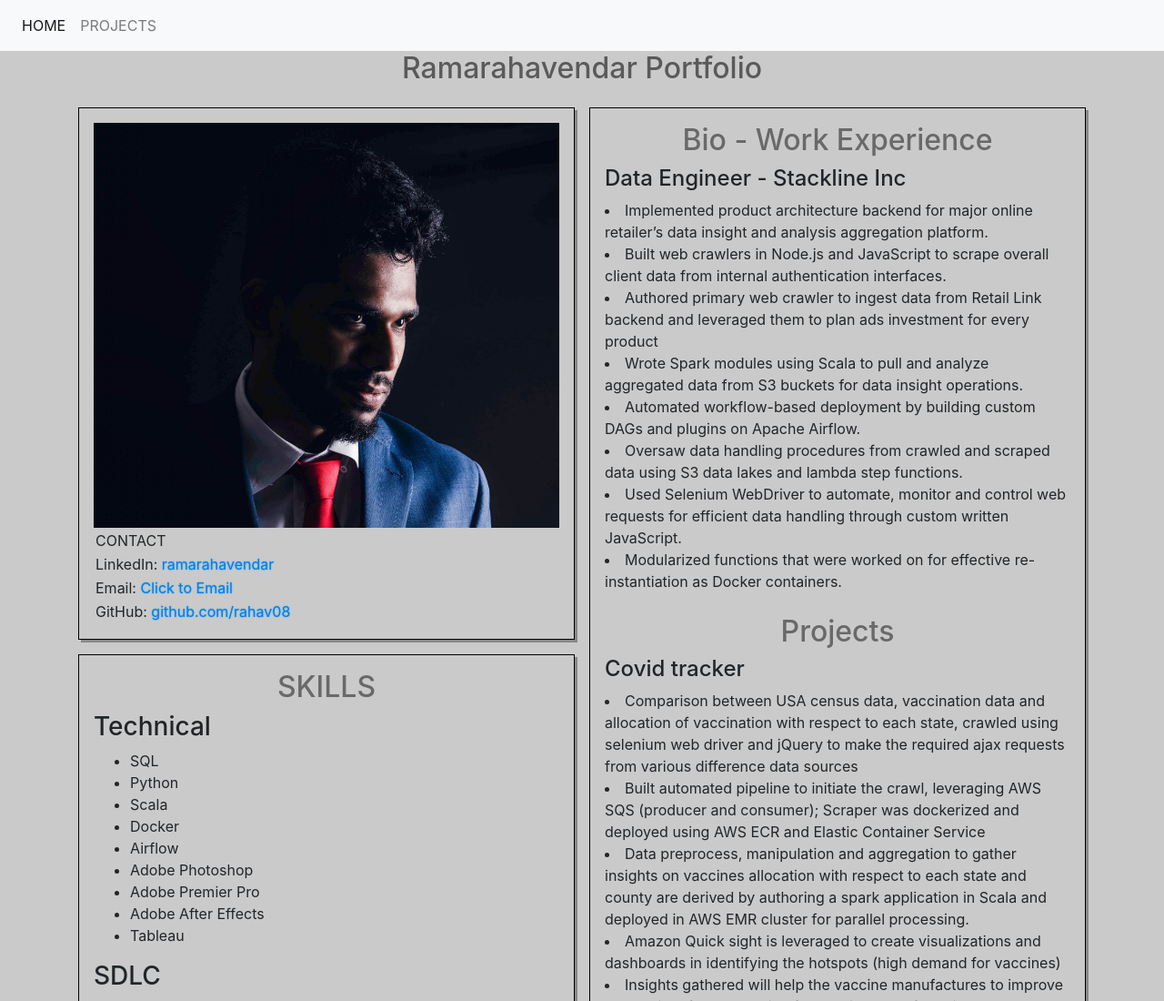
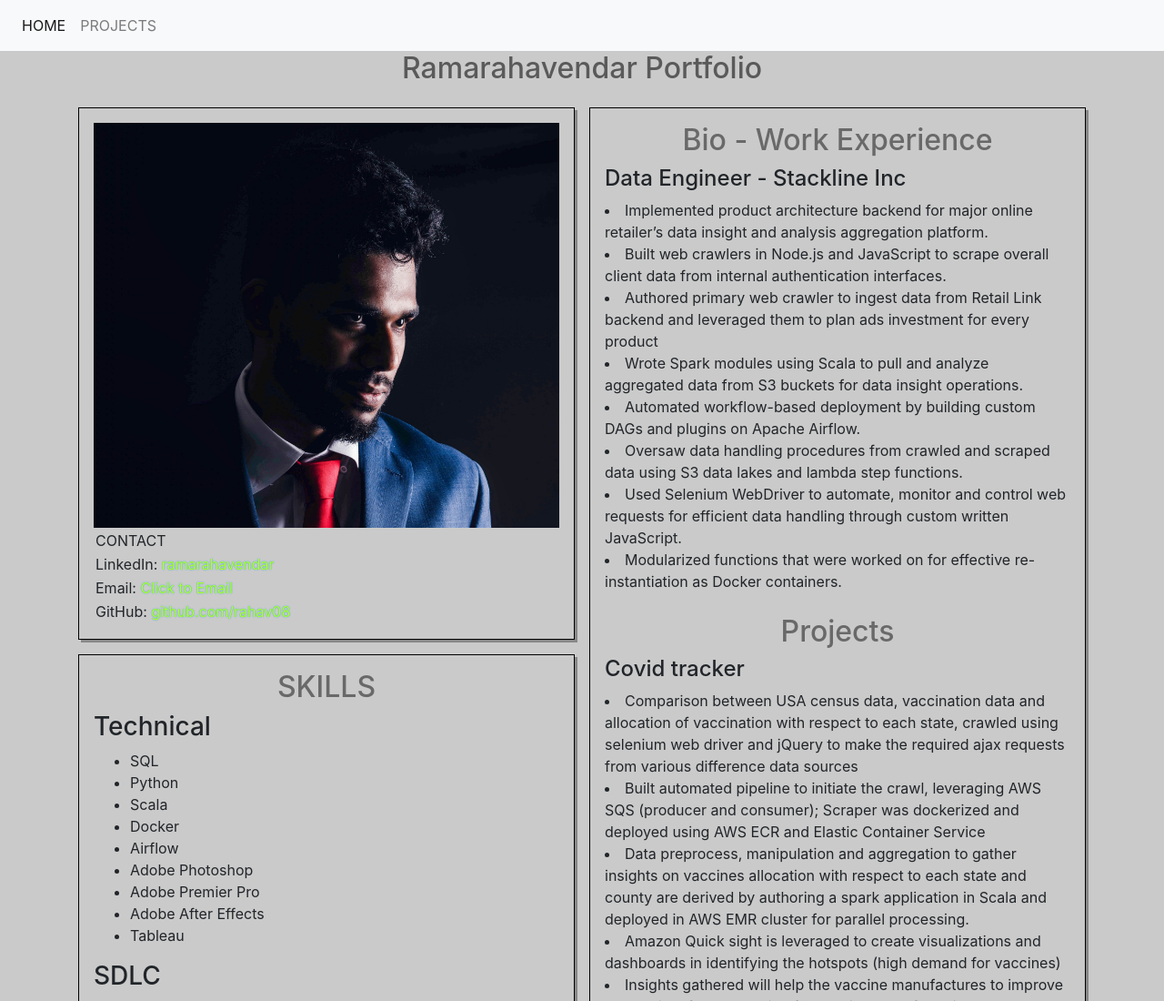
Before and after one commit to rahav08/rahav08.github.io, a plain HTML site: page index.html in a window 1280 px wide. Shown: the top 1100 px of the page at 91% size. Drawn offline with nearby package versions, Linux system fonts and the light colour scheme.

Commit message:
Update styles.css

```diff
--- a/styles.css
+++ b/styles.css
@@ -12,7 +12,9 @@
   box-shadow: 3px 3px #888888;
 }
 
-body {background-color: rgb(202, 202, 202);}
+body {
+  background-color: rgb(202, 202, 202);
+}
 
 #myPhoto {
   grid-column: 1 / 2;
@@ -36,7 +38,7 @@ body {background-color: rgb(202, 202, 202);}
   grid-row: 3 / 4;
 }
 
-.description{
+.description {
   display: inline-block;
 }
 
@@ -47,7 +49,7 @@ iframe {
 #myFooter {
   grid-column: 1 / 3;
   grid-row: 4 / 5;
-    background-color: rgb(248,249,250);
+  background-color: rgb(248, 249, 250);
   text-align: center;
   padding: 1em;
 }
@@ -65,7 +67,7 @@ h2 {
 }
 
 li {
-    text-align:left;
+  text-align: left;
 }
 
 p {
@@ -74,7 +76,7 @@ p {
 }
 
 #headshot {
-    height:auto;
+  height: auto;
   max-width: 100%;
 }
 
@@ -88,7 +90,7 @@ p {
 #projectsFooter {
   grid-row: 2 / 3;
   grid-column: 1 /4;
-    background-color: rgb(248,249,250);
+  background-color: rgb(248, 249, 250);
   text-align: center;
   padding: 1em;
 }
@@ -111,9 +113,17 @@ p {
 }
 
 .myLinks {
-    text-shadow: 0 0 0.10em #1da9cc;
+  text-shadow: 0 0 0.1em #1da9cc;
 }
 
 a:hover {
-    background-color: rgb(114,187,83);
+  background-color: rgb(114, 187, 83);
 }
+
+a {
+  text-decoration: none;
+}
+
+a {
+  color: greenyellow;
+}
```
Lines whose indentation alone changed are shown as unchanged.
